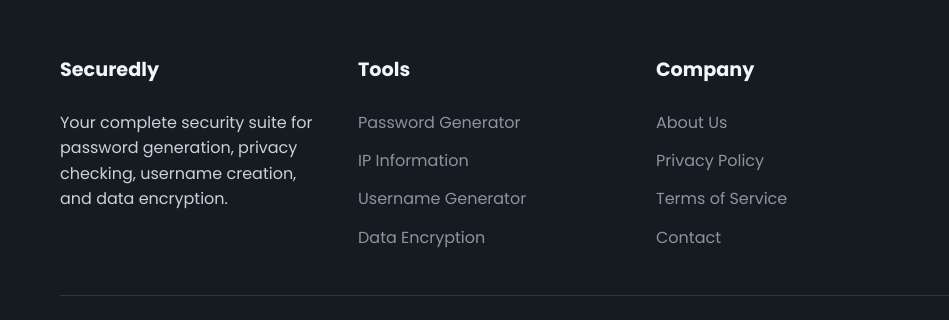
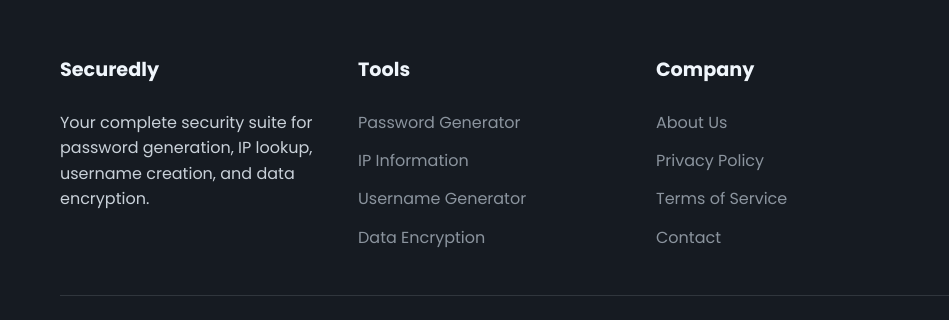
Before and after one commit to Atelloblue/Securedly, a plain HTML site: page encryption.html in a window 1280 px wide. Shown: the part 1584-1904 px from the top of the page, 0-949 px from the left. Drawn offline with Linux system fonts and the light colour scheme.

Commit message:
Update footer description to include IP lookup

```diff
--- a/encryption.html
+++ b/encryption.html
@@ -791,7 +791,7 @@ footer {
         <div class="footer-content">
             <div class="footer-column">
                 <h3>Securedly</h3>
-                <p>Your complete security suite for password generation, privacy checking, username creation, and data encryption.</p>
+                <p>Your complete security suite for password generation, IP lookup, username creation, and data encryption.</p>
             </div>
 
             <div class="footer-column">
```
